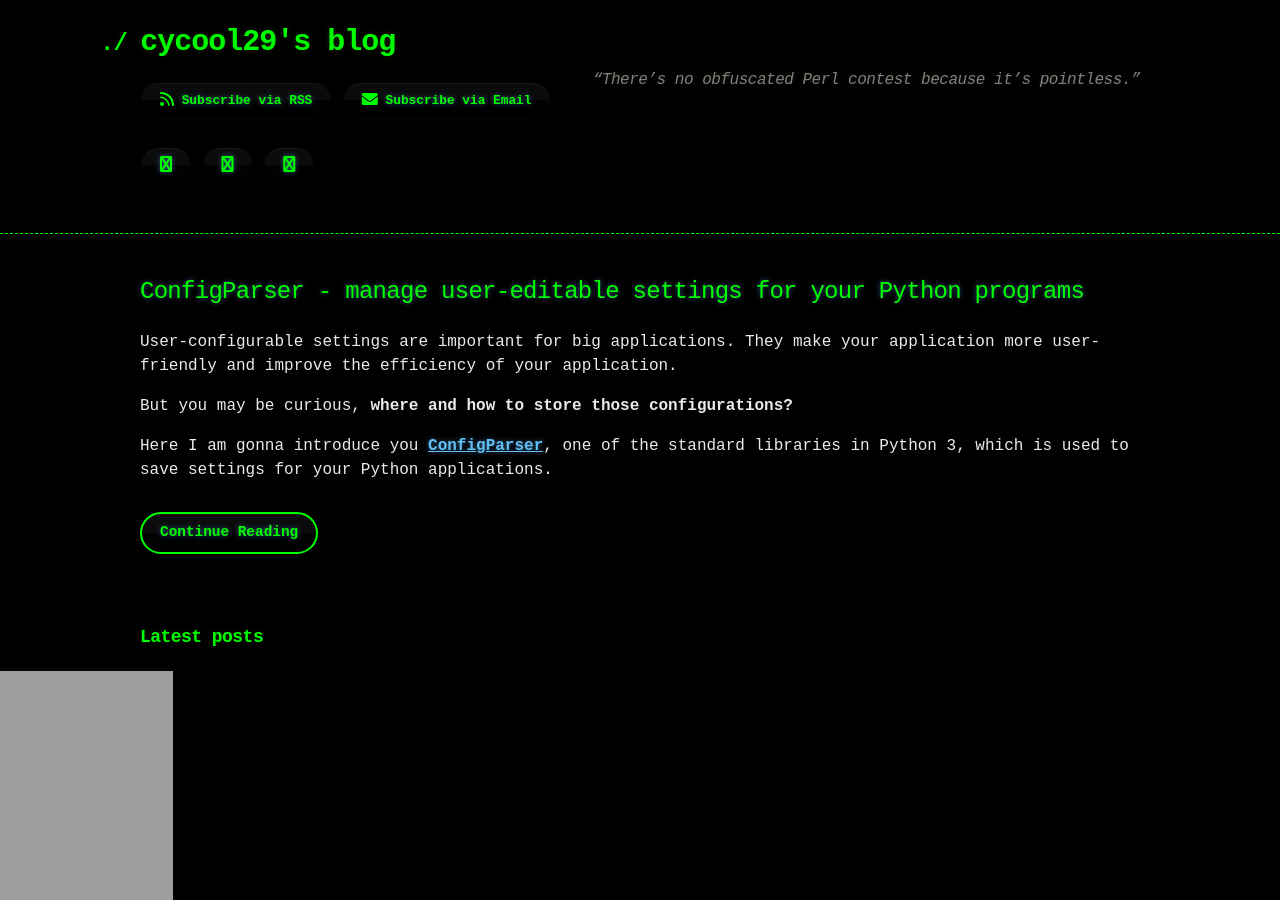
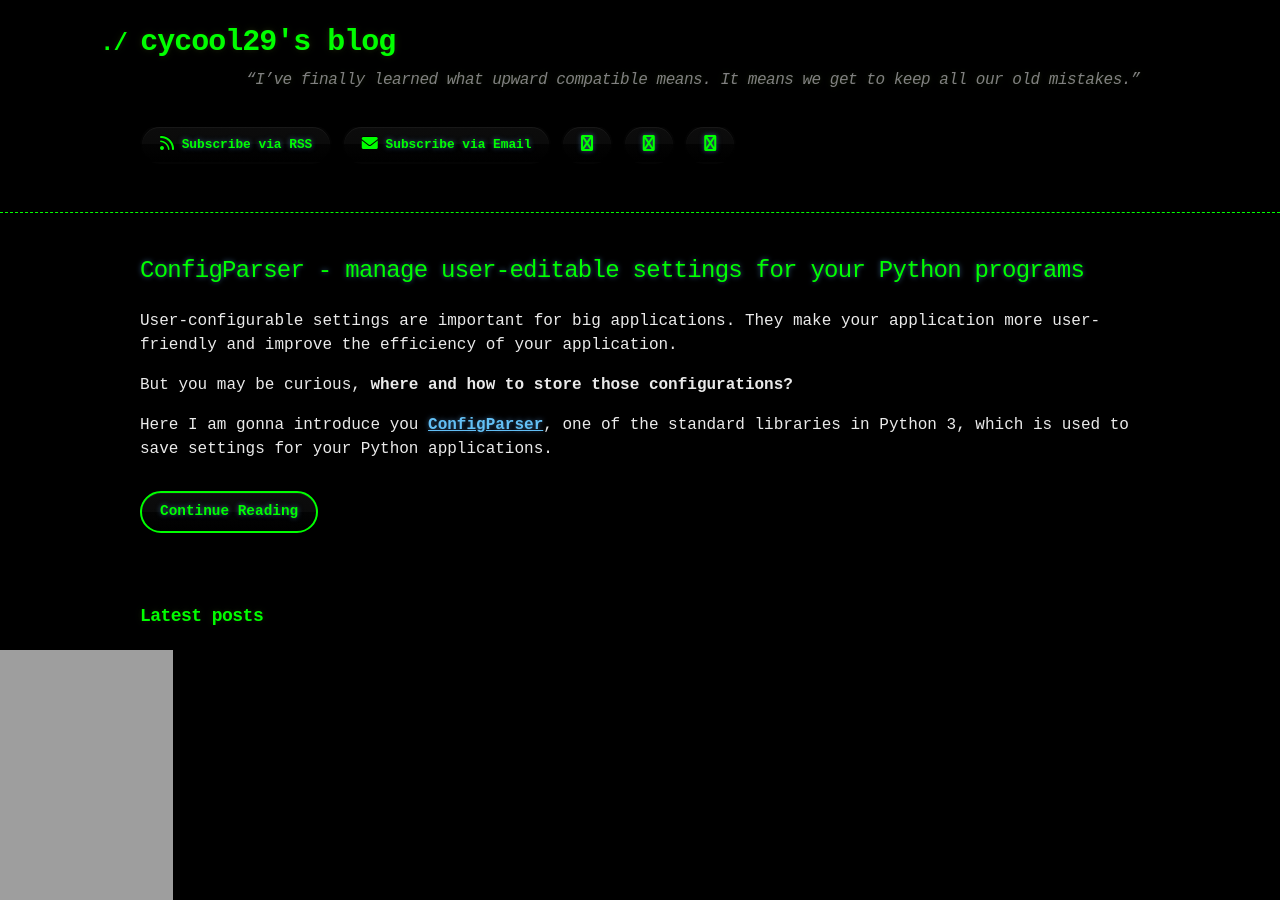
Before and after one commit to cycool29/cycool29.github.io, a Jekyll site: the page built from index.md, in a window 1280 px wide and 900 px high. Built offline with Jekyll 4.4.1, drawn with Linux system fonts in a browser that asks for light colours; a style sheet for code colours, icons or effects is not loaded.

Commit message:
Update quotes

```diff
--- a/_config.yml
+++ b/_config.yml
@@ -1,5 +1,5 @@
 title: cycool29's blog
-description: "“There’s no obfuscated Perl contest because it’s pointless.” "
+description: "“I’ve finally learned what upward compatible means. It means we get to keep all our old mistakes.” "
 bio: A high school student. Intermediate in Python, Git, Bash. Learning JavaScript. He/Him. "
 author: cycool29
 url: https://cycool29.github.io
```
